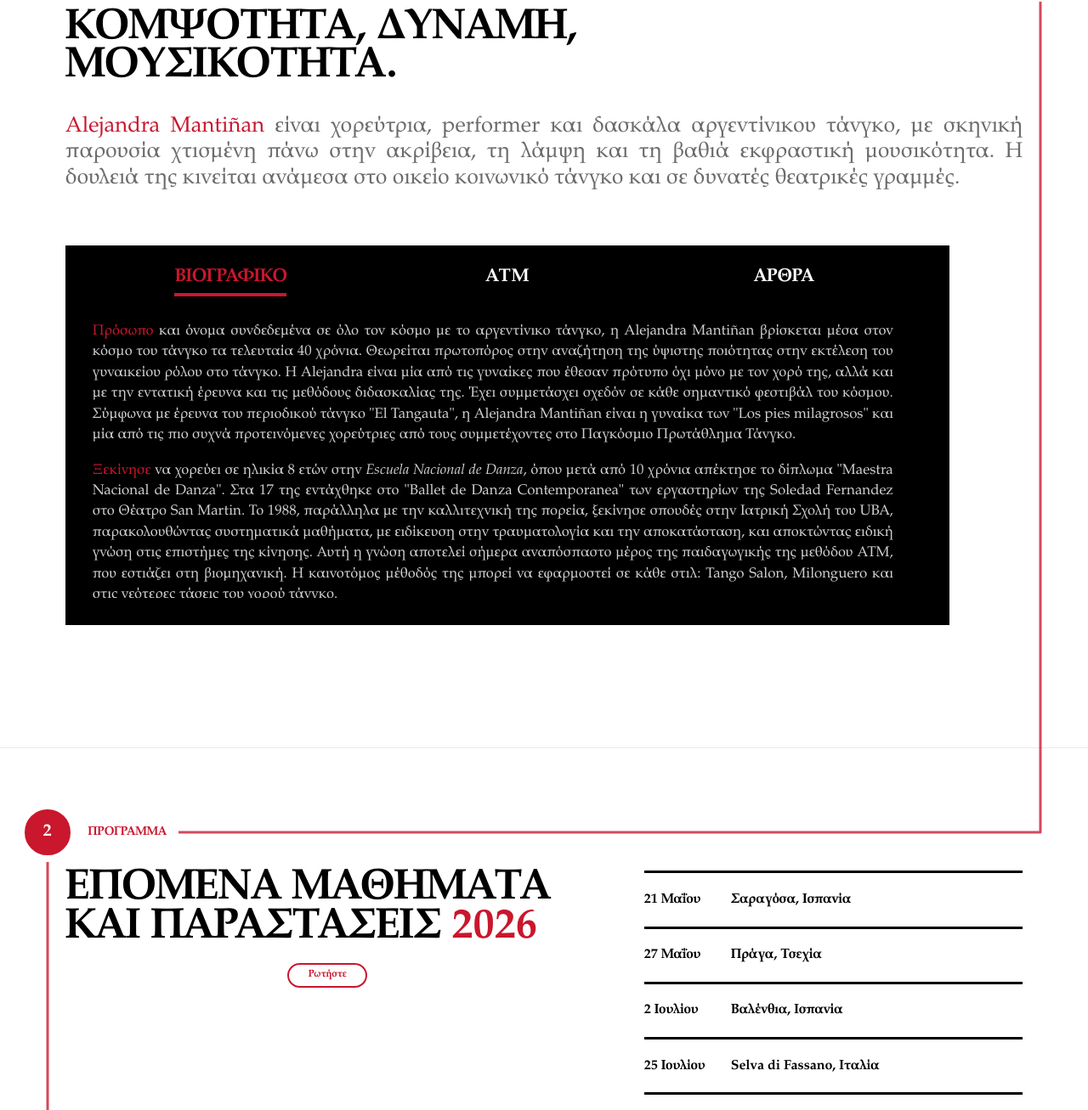
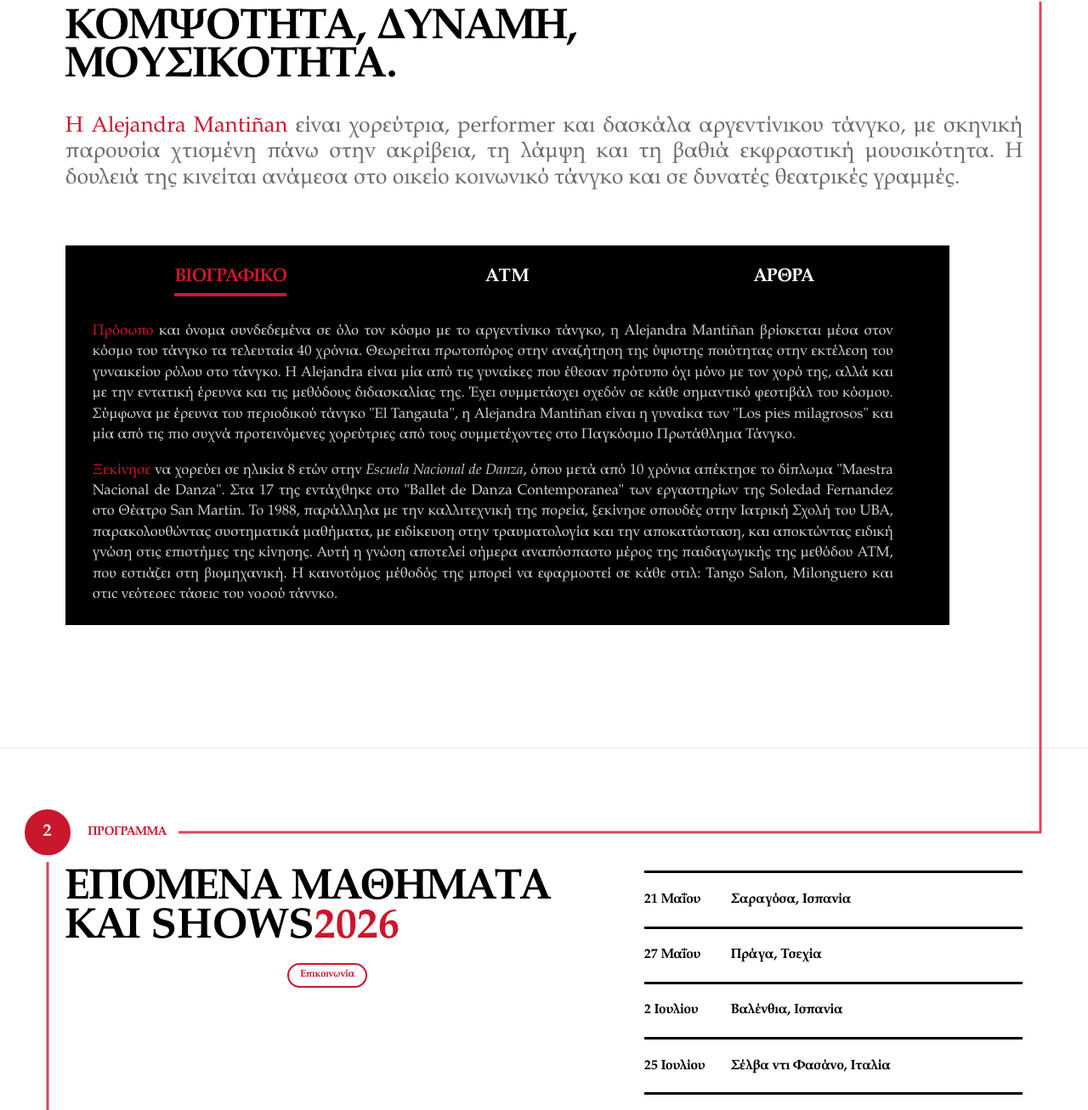
Before and after one commit to MKaratsioris/Moro-Website, a plain HTML site: page pages/el.html in a window 1280 px wide. Shown: the part 933-2240 px from the top of the page at 85% size. Drawn offline with Linux system fonts and the light colour scheme.

Commit message:
Fix details in es and el pages

```diff
--- a/pages/el.html
+++ b/pages/el.html
@@ -122,7 +122,7 @@
         </div>
         <h2>Κομψότητα, δύναμη, μουσικότητα.</h2>
         <p class="about-intro">
-          <span class="text-accent">Alejandra Mantiñan</span> είναι χορεύτρια, performer και δασκάλα αργεντίνικου τάνγκο, με σκηνική παρουσία χτισμένη πάνω στην ακρίβεια, τη λάμψη και τη βαθιά εκφραστική μουσικότητα. Η δουλειά της κινείται ανάμεσα στο οικείο κοινωνικό τάνγκο και σε δυνατές θεατρικές γραμμές.
+          <span class="text-accent">H Alejandra Mantiñan</span> είναι χορεύτρια, performer και δασκάλα αργεντίνικου τάνγκο, με σκηνική παρουσία χτισμένη πάνω στην ακρίβεια, τη λάμψη και τη βαθιά εκφραστική μουσικότητα. Η δουλειά της κινείται ανάμεσα στο οικείο κοινωνικό τάνγκο και σε δυνατές θεατρικές γραμμές.
         </p>
         <div class="about-tabs" data-about-tabs>
           <div class="about-tablist" role="tablist" aria-label="Σχετικά με την Alejandra Mantiñan">
@@ -184,8 +184,8 @@
           <span class="section-label">Πρόγραμμα</span>
         </div>
         <div class="schedule-heading">
-          <h2>Επόμενα μαθήματα και παραστάσεις <span class="schedule-year">2026</span></h2>
-          <a class="schedule-enquire-button" href="#contact-me">Ρωτήστε</a>
+          <h2>Επόμενα μαθήματα και shows<span class="schedule-year">2026</span></h2>
+          <a class="schedule-enquire-button" href="#contact-me">Επικοινωνία </a>
         </div>
         <div class="schedule-list">
           <article>
@@ -222,7 +222,7 @@
           </article> -->
           <article>
             <time datetime="2026-07-25">25 Ιουλίου</time>
-            <span>Selva di Fassano, Ιταλία</span>
+            <span>Σέλβα ντι Φασάνο, Ιταλία</span>
           </article>
           <article>
             <time datetime="2026-08-01">1 Αυγούστου</time>
@@ -281,7 +281,7 @@
       <section class="content-section media-section" id="performances">
         <div class="section-index section-index--left" aria-hidden="true">
           <span class="section-step" data-section-step>4</span>
-          <span class="section-label">Παραστάσεις</span>
+          <span class="section-label">Shows</span>
         </div>
         <div class="performance-carousel" aria-label="Καρουζέλ παραστάσεων">
           <div class="media-grid media-grid--videos" data-performance-grid></div>
@@ -316,7 +316,7 @@
       <!-- ---------------------------------------- -->
 
     <footer class="site-footer">
-      <p id="at">© 2026 <span class="footer-name">Alejandra Mantiñan</span>. Με την επιφύλαξη παντός δικαιώματος</p>
+      <p id="at">© 2026 <span class="footer-name">Alejandra Mantiñan</span>. Όλα τα δικαιώματα διατηρούνται</p>
       <div class="socials footer-socials" aria-label="Σύνδεσμοι υποσέλιδου">
         <a href="https://www.facebook.com/alejandra.mantinan" target="_blank" rel="noreferrer" aria-label="Facebook">
           <svg class="social-icon social-icon--facebook" viewBox="0 0 64 64" aria-hidden="true" focusable="false">
@@ -337,7 +337,7 @@
           </svg>
         </a>
       </div>
-      <p class="footer-credit">Ιστοσελίδα δημιουργημένη με αγάπη από <span><a href="https://michaliskaratsioris.com" target="_blank" rel="noreferrer"><strong>MorakiMu</strong></a></span></p>
+      <p class="footer-credit">H ιστοσελίδα δημιουργήθηκε με ❤️ από <span><a href="https://michaliskaratsioris.com" target="_blank" rel="noreferrer"><strong>MorakiMu</strong></a></span></p>
     </footer>
 
     <div class="photo-lightbox" data-photo-lightbox aria-hidden="true" role="dialog" aria-label="Καρουζέλ φωτογραφιών">
```
Also changed, not shown: pages/es.html (+1 -1 lines).
